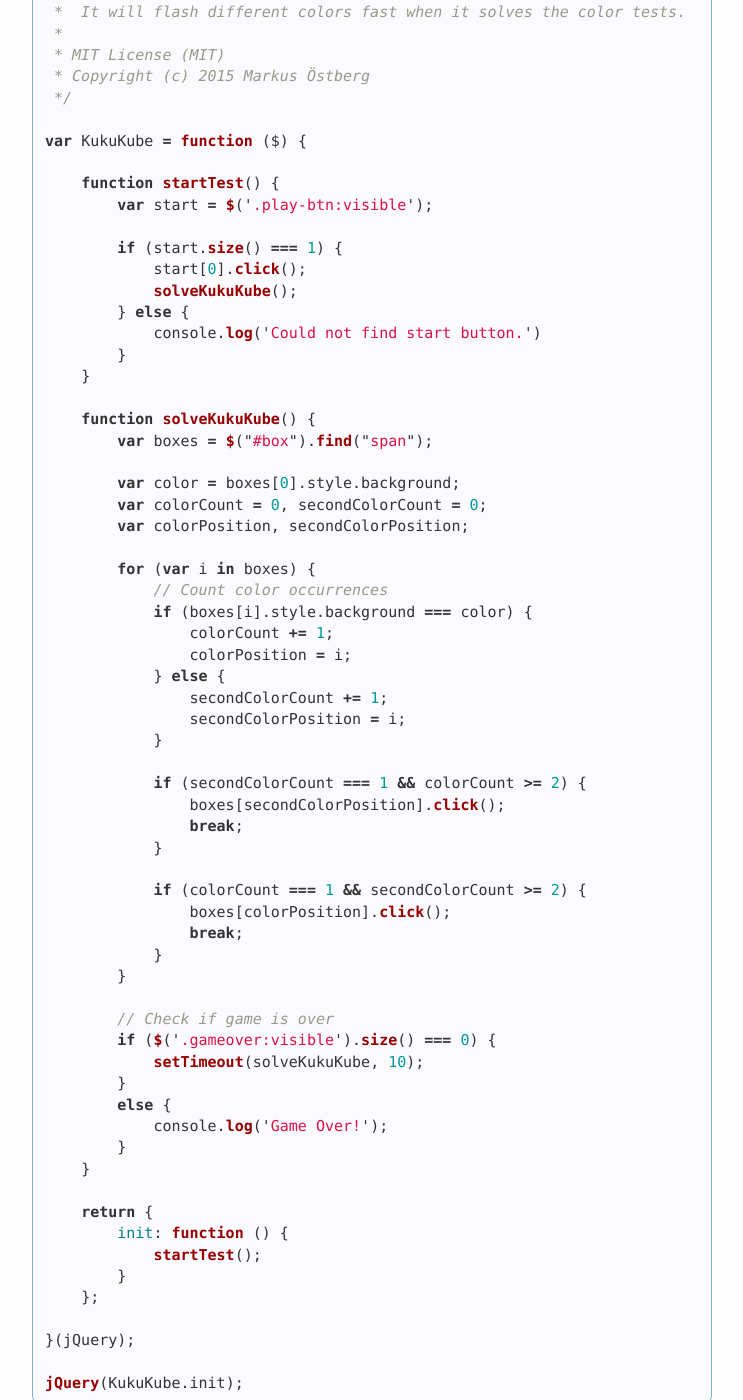
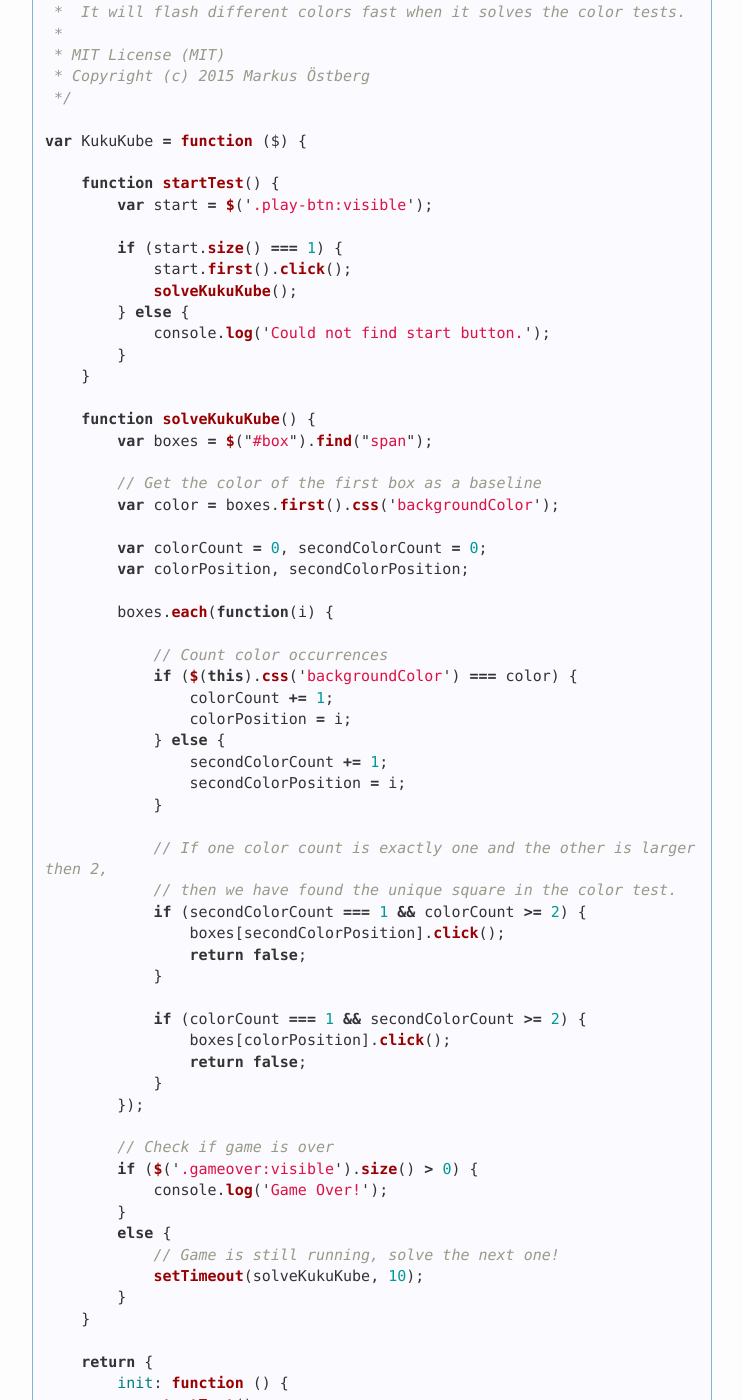
Before and after one commit to markusos/markusos.github.io, a Jekyll site: the page built from _posts/2015-04-10-automatically-solve-kuku-kube-with-javascript.markdown, in a window 1280 px wide and 1400 px high, scrolled down 2533 px. Shown: the whole window, without its empty margins (268-1011 px from the left). Built offline with Jekyll 4.4.1, drawn with Linux system fonts in a browser that asks for light colours; nearby versions of some CDN libraries; comment, search, counter and statistics services are not loaded.

Commit message:
updated kuku-kube solver code

```diff
--- a/_posts/2015-04-10-automatically-solve-kuku-kube-with-javascript.markdown
+++ b/_posts/2015-04-10-automatically-solve-kuku-kube-with-javascript.markdown
@@ -49,23 +49,26 @@ var KukuKube = function ($) {
         var start = $('.play-btn:visible');
 
         if (start.size() === 1) {
-            start[0].click();
+            start.first().click();
             solveKukuKube();
         } else {
-            console.log('Could not find start button.')
+            console.log('Could not find start button.');
         }
     }
 
     function solveKukuKube() {
         var boxes = $("#box").find("span");
 
-        var color = boxes[0].style.background;
+        // Get the color of the first box as a baseline
+        var color = boxes.first().css('backgroundColor');
+
         var colorCount = 0, secondColorCount = 0;
         var colorPosition, secondColorPosition;
 
-        for (var i in boxes) {
+        boxes.each(function(i) {
+
             // Count color occurrences
-            if (boxes[i].style.background === color) {
+            if ($(this).css('backgroundColor') === color) {
                 colorCount += 1;
                 colorPosition = i;
             } else {
@@ -73,23 +76,26 @@ var KukuKube = function ($) {
                 secondColorPosition = i;
             }
 
+            // If one color count is exactly one and the other is larger then 2,
+            // then we have found the unique square in the color test.
             if (secondColorCount === 1 && colorCount >= 2) {
                 boxes[secondColorPosition].click();
-                break;
+                return false;
             }
 
             if (colorCount === 1 && secondColorCount >= 2) {
                 boxes[colorPosition].click();
-                break;
+                return false;
             }
-        }
+        });
 
         // Check if game is over
-        if ($('.gameover:visible').size() === 0) {
-            setTimeout(solveKukuKube, 10);
+        if ($('.gameover:visible').size() > 0) {
+            console.log('Game Over!');
         }
         else {
-            console.log('Game Over!');
+            // Game is still running, solve the next one!
+            setTimeout(solveKukuKube, 10);
         }
     }
 
```
